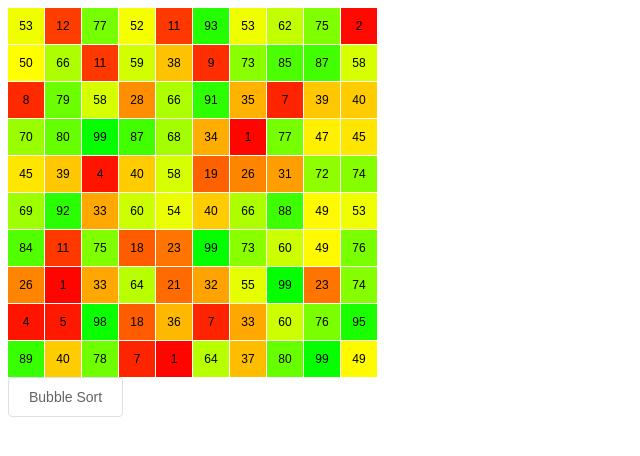
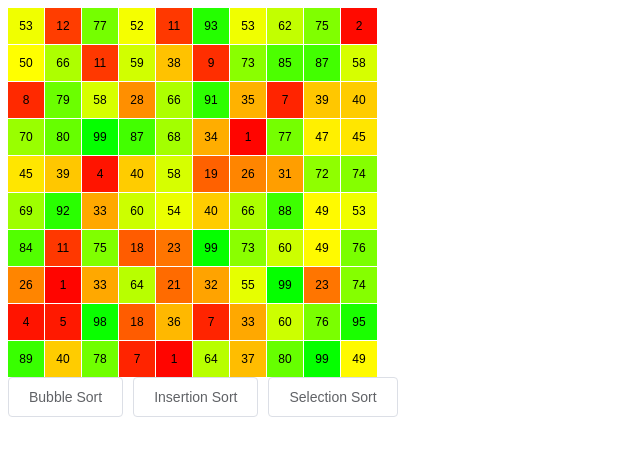
Before and after one commit to ChristopherLlewellyn/sorting-algorithm-visualiser, a Vue app in the folder sorting-algorithm-visualiser/: page / in a window 1280 px wide. Shown: the top 456 px of the page, without its empty margins (0-640 px from the left). Built offline with nearby package versions, Linux system fonts and the light colour scheme.

Commit message:
Added insertion sort and selection sort

```diff
--- a/sorting-algorithm-visualiser/src/views/Main.vue
+++ b/sorting-algorithm-visualiser/src/views/Main.vue
@@ -2,6 +2,8 @@
   <div>
     <sorting-grid :numbers2dArray="gridValues"/>
     <el-button @click="bubbleSort()">Bubble Sort</el-button>
+    <el-button @click="insertionSort()">Insertion Sort</el-button>
+    <el-button @click="selectionSort()">Selection Sort</el-button>
   </div>
 </template>
 
@@ -53,6 +55,7 @@ export default {
     },
 
     //* Sorting Algorithms
+    // Bubble Sort
     async bubbleSort() {
       let swap;
       do {
@@ -67,6 +70,38 @@ export default {
       } while (swap)
     },
 
+    // Insertion Sort
+    async insertionSort() {
+      let length = this.dataset.length;
+      for (let i = 1; i < length; i++) {
+        let key = this.dataset[i];
+        let j = i - 1;
+        while (j >= 0 && this.dataset[j] > key) {
+          await this.update(5);
+          this.dataset[j + 1] = this.dataset[j];
+          j = j - 1;
+        }
+        this.dataset[j + 1] = key;
+      }
+    },
+
+    // Selection Sort
+    async selectionSort() {
+      for(var i = 0; i < this.dataset.length; i++){
+        //set min to the current iteration of i
+        var min = i;
+        for(var j = i+1; j < this.dataset.length; j++){
+          await this.update(5);
+          if(this.dataset[j] < this.dataset[min]){
+          min = j;
+          }
+        }
+        var temp = this.dataset[i];
+        this.dataset[i] = this.dataset[min];
+        this.dataset[min] = temp;
+      }
+    },
+
     //* Misc
     async update(ms) {
       this.gridValues = this.convert1dArrayTo2dArray(this.dataset, 10);
@@ -76,6 +111,7 @@ export default {
     sleep(ms) {
       return new Promise(resolve => setTimeout(resolve, ms));
     }
+
   }
 }
 </script>
```
